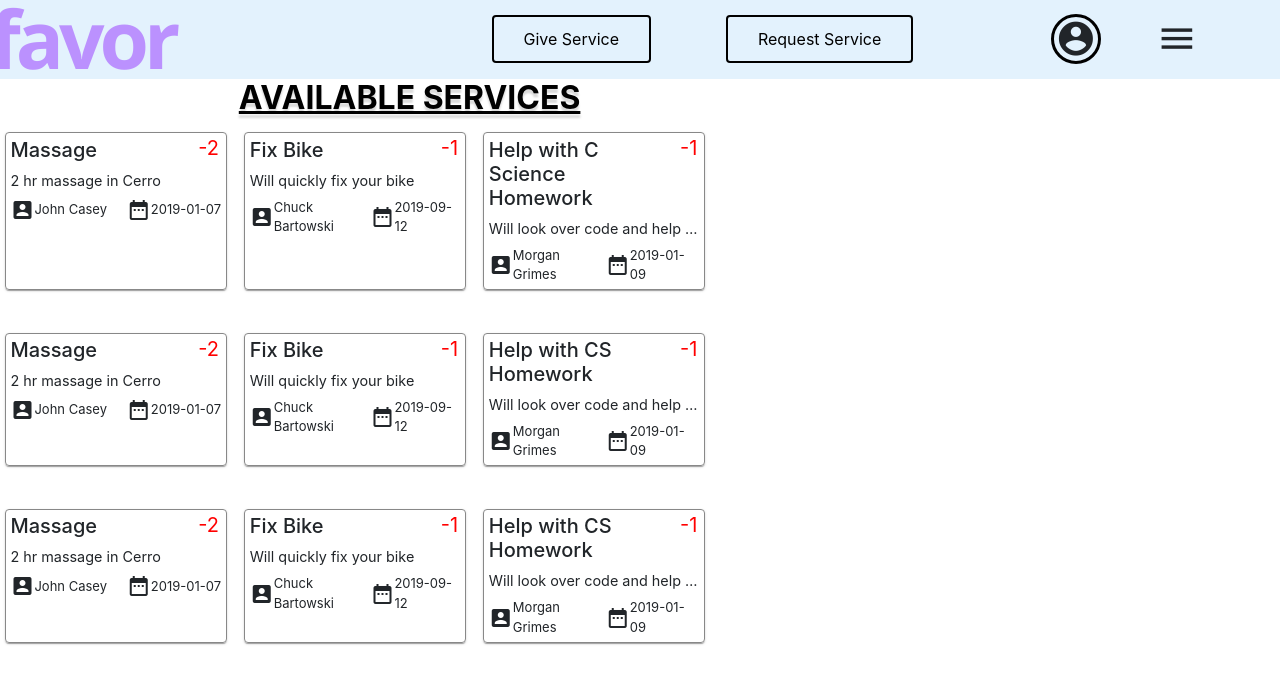
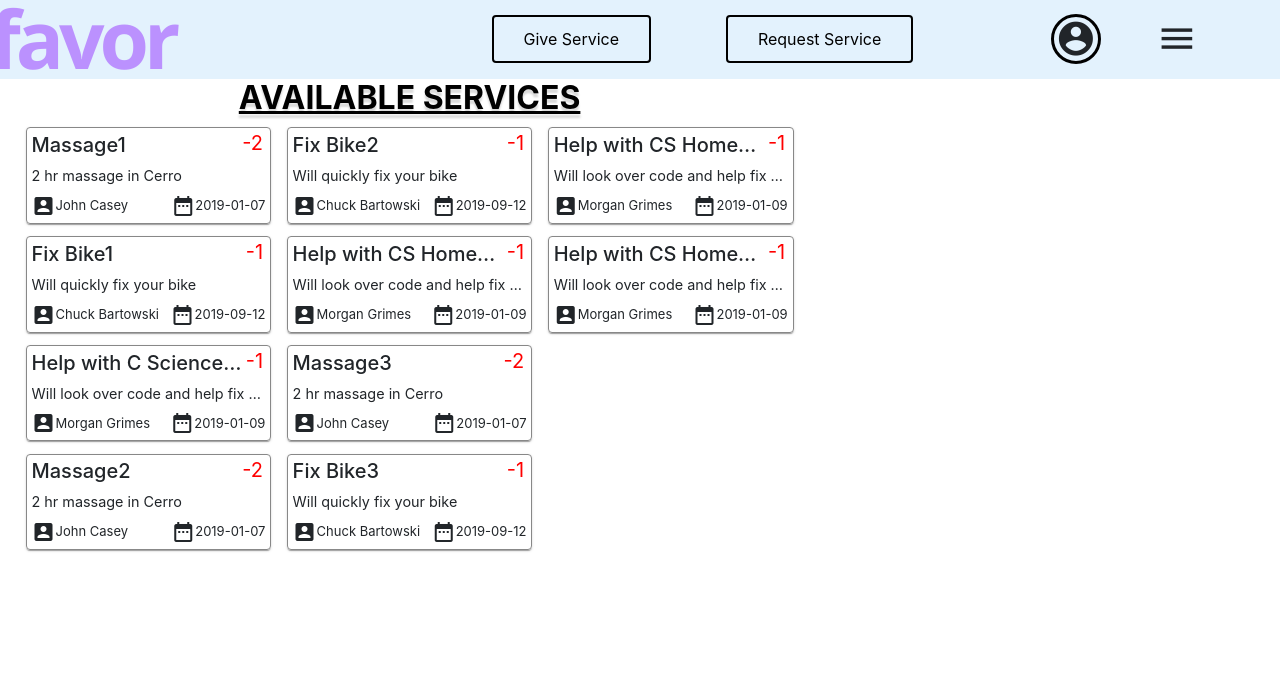
Before and after one commit to rupaltotale/Favor-Webapp, a Django app: page /give/ in a window 1280 px wide. Shown: the top 684 px of the page. Run offline with Django 3.2, Linux system fonts and the light colour scheme; some libraries are stand-ins or nearby versions.

Commit message:
Added unit tests for views; made cards CSS better; cards are now clickable and do something

```diff
--- a/favorProject/favorApp/static/css/card.css
+++ b/favorProject/favorApp/static/css/card.css
@@ -5,6 +5,9 @@
     border: 1px solid #888888;
     border-radius: 4px;
     cursor: pointer;
+    break-inside: avoid;
+        -webkit-column-break-inside: avoid;
+        page-break-inside: avoid;
     box-shadow: 0px 2px 1px -1px rgba(0,0,0,0.2),
         0px 1px 1px 0px rgba(0,0,0,0.14),
         0px 1px 3px 0px rgba(0,0,0,0.12);
@@ -15,11 +18,14 @@
         0px 2px 2px 0px rgba(0,0,0,0.3),
         0px 2px 6px 0px rgba(0,0,0,0.2);
     background-color: rgba(14, 58, 153, 0.1);
-    transform: scale(1.05);
+    transform: scale(1.05) translateZ(0);
 }
 
 .my-card-title {
-    max-width: 85%;
+    width: 90%;
+    white-space: nowrap;
+    text-overflow: ellipsis;
+    overflow: hidden;
 }
 
 .my-card-desc {
--- a/favorProject/favorApp/static/css/card_list.css
+++ b/favorProject/favorApp/static/css/card_list.css
@@ -1,21 +1,37 @@
 :root {
-    --card-list-size: 70%;
+    --card-list-size: 60%;
     --num-grid-columns: 3;
     --grid-column-gap: 2%;
 }
 
+.general-card-container {
+    margin-left: 2%;
+    width: var(--card-list-size);
+}
+
+.my-card-list > a {
+    color: inherit;
+}
+
+.my-card-list > a:hover {
+    color: inherit;
+    text-decoration: none;
+}
+
 .title-container {
-    width: calc(var(--card-list-size) - (var(--num-grid-columns) * var(--grid-column-gap)));
     text-align: center;
 }
 
+.card-row-separator {
+    margin-bottom: 5%;
+}
+
 .my-card-list {
-    display: grid;
-    padding: 5px;
-    width: var(--card-list-size);
-    grid-row-gap: 10%;
-    grid-column-gap: var(--grid-column-gap);
-    grid-template-columns: repeat(var(--num-grid-columns), 25%);
+    width: 100%;
+    height: 100%;
+    display: block;
+    column-count: var(--num-grid-columns);
+    column-gap: var(--grid-column-gap);
 }
 
 .my-card-list-title {
--- a/favorProject/favorApp/urls.py
+++ b/favorProject/favorApp/urls.py
@@ -21,5 +21,6 @@ from django.urls import path
 urlpatterns = [
     path('', views.home),
     path('give/', views.give),
+    path('give/view', views.show_service),
     path('test/', views.test)
 ]
--- a/favorProject/favorApp/views.py
+++ b/favorProject/favorApp/views.py
@@ -18,7 +18,8 @@ def give(request):
     return render(request, 'give.html', {
         "cards" : [
             {
-                "title" : "Massage",
+                "id" : 1,
+                "title" : "Massage1",
                 "favors" : 2,
                 "description" : "2 hr massage in Cerro",
                 "username" : "John Casey",
@@ -26,7 +27,8 @@ def give(request):
                 "location" : "Cerro Vista"
             },
             {
-                "title" : "Fix Bike",
+                "id" : 2,
+                "title" : "Fix Bike1",
                 "favors" : 1,
                 "description" : "Will quickly fix your bike",
                 "username" : "Chuck Bartowski",
@@ -34,7 +36,8 @@ def give(request):
                 "location" : "University Union shop"
             },
             {
-                "title" : "Help with C Science Homework",
+                "id" : 3,
+                "title" : "Help with C Science Homework1",
                 "favors" : 1,
                 "description" : "Will look over code and help fix bugs or help get started on assignment",
                 "username" : "Morgan Grimes",
@@ -42,7 +45,8 @@ def give(request):
                 "location" : "CSL"
             },
             {
-                "title" : "Massage",
+                "id" : 4,
+                "title" : "Massage2",
                 "favors" : 2,
                 "description" : "2 hr massage in Cerro",
                 "username" : "John Casey",
@@ -50,7 +54,8 @@ def give(request):
                 "location" : "Cerro Vista"
             },
             {
-                "title" : "Fix Bike",
+                "id" : 5,
+                "title" : "Fix Bike2",
                 "favors" : 1,
                 "description" : "Will quickly fix your bike",
                 "username" : "Chuck Bartowski",
@@ -58,7 +63,8 @@ def give(request):
                 "location" : "University Union shop"
             },
             {
-                "title" : "Help with CS Homework",
+                "id" : 6,
+                "title" : "Help with CS Homework2",
                 "favors" : 1,
                 "description" : "Will look over code and help fix bugs or help get started on assignment",
                 "username" : "Morgan Grimes",
@@ -66,7 +72,8 @@ def give(request):
                 "location" : "CSL"
             },
             {
-                "title" : "Massage",
+                "id" : 7,
+                "title" : "Massage3",
                 "favors" : 2,
                 "description" : "2 hr massage in Cerro",
                 "username" : "John Casey",
@@ -74,7 +81,8 @@ def give(request):
                 "location" : "Cerro Vista"
             },
             {
-                "title" : "Fix Bike",
+                "id" : 8,
+                "title" : "Fix Bike3",
                 "favors" : 1,
                 "description" : "Will quickly fix your bike",
                 "username" : "Chuck Bartowski",
@@ -82,7 +90,17 @@ def give(request):
                 "location" : "University Union shop"
             },
             {
-                "title" : "Help with CS Homework",
+                "id" : 9,
+                "title" : "Help with CS Homework3",
+                "favors" : 1,
+                "description" : "Will look over code and help fix bugs or help get started on assignment",
+                "username" : "Morgan Grimes",
+                "date" : "2019-01-09",
+                "location" : "CSL"
+            },
+            {
+                "id" : 10,
+                "title" : "Help with CS Homework4",
                 "favors" : 1,
                 "description" : "Will look over code and help fix bugs or help get started on assignment",
                 "username" : "Morgan Grimes",
@@ -91,6 +109,22 @@ def give(request):
             },
         ]
     })
+
+
+def show_service(request):
+    id = request.GET.get("id")
+    if id == None:
+        return render(request, "give.html", status=400)
+
+    dic = {}
+    for val in ["title", "description", "username", "date", "location", "favors", "id"]:
+        dic[val] = request.GET.get(val)
+    print(dic)
+    return render(request, "service_info.html", {
+        "service_info" : dic
+    })
+
+
 def signup(request):
    if request.method == "POST":
       form = SignUpForm(request.POST)
--- a/favorProject/templates/give.html
+++ b/favorProject/templates/give.html
@@ -3,12 +3,18 @@
     <link rel="stylesheet" type="text/css" href="{% static 'css/card_list.css' %}" />
 {% endblock pageHeader%}
 {% block pageContent %}
+    <div class="general-card-container">
         <div class="title-container">
             <h2 class="my-card-list-title">Available Services</h2>
         </div>
         <div class="my-card-list">
             {% for card in cards %}
-            <div class="my-card">
+                <a
+                    href="/give/view?id={{card.id}}&title={{card.title}}&favors={{card.favors}}&description={{card.description}}&date={{card.date}}&username={{card.username}}&location={{card.location}}"
+                >
+                    <div
+                        class="my-card card-row-separator"
+                    >
                         <h5 class="my-card-title">{{ card.title }}</h5>
                         <p class="red num-favors">-{{ card.favors }}</p>
                         <p class="my-card-desc">{{ card.description }}</p>
@@ -23,6 +29,8 @@
                             </div>
                         </div>
                     </div>
+                </a>
             {% endfor %}
         </div>
+    </div>
 {% endblock pageContent %}
```
Also changed, not shown: favorProject/templates/service_info.html (added, +13 -0 lines), favorProject/tests/test_home_view.py (added, +44 -0 lines), favorProject/tests/test_login_view.py (added, +42 -0 lines), favorProject/tests/test_signup_view.py (added, +34 -0 lines), favorProject/tests/test_views.py (deleted, +0 -23 lines). Lines whose indentation alone changed are shown as unchanged.
